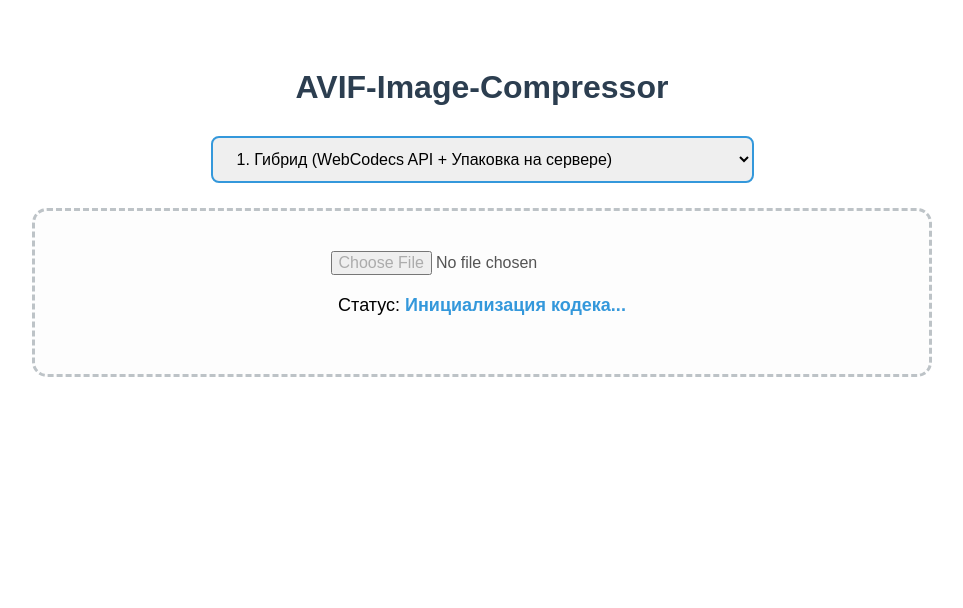
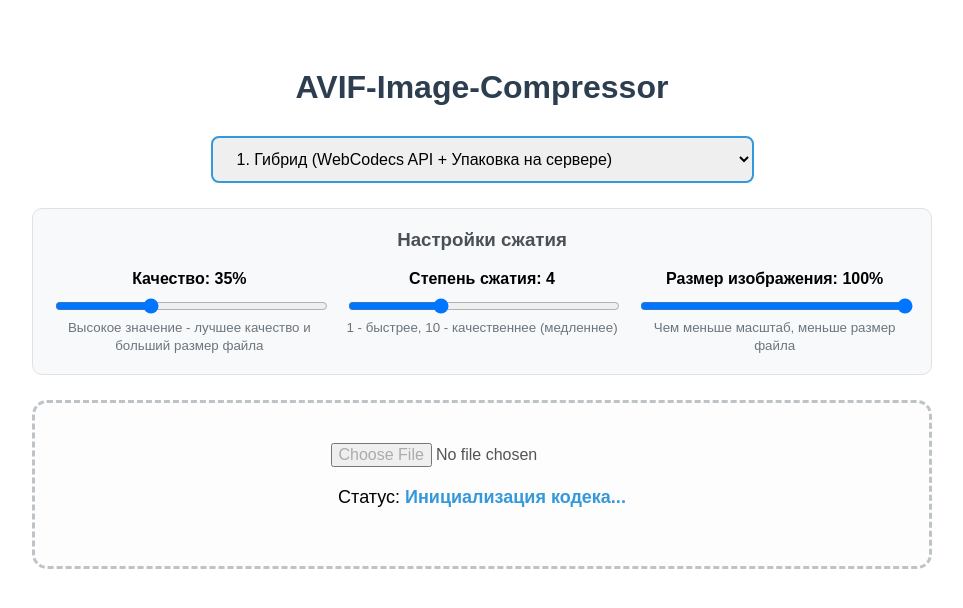
Before and after one commit to andrei11112014/AVIF-Image-Compressor, a React (Create React App) app in the folder compressor/: page / in a window 1280 px wide. Shown: the top 608 px of the page, without its empty margins (158-1121 px from the left). Built offline with nearby package versions, Linux system fonts and the light colour scheme.

Commit message:
Additional compression options: bitrate setting, compression ratio, resolution change

```diff
--- a/compressor/src/App.js
+++ b/compressor/src/App.js
@@ -6,6 +6,9 @@ function App() {
   const [isReady, setIsReady] = useState(false);
   const [mode, setMode] = useState('hybrid');
   const [stats, setStats] = useState(null);
+  const [quality, setQuality] = useState(35); //качество от 1 до 100 процентов
+  const [effort, setEffort] = useState(4); //степень сжатия от 1 до 10 (1 = быстрее, 10 = качественнее итд)
+  const [scale, setScale] = useState(100); //масштабирование от 10 до 100 процентов
 
   const worker = useMemo(() => new Worker(new URL('./Worker.js', import.meta.url)), []);
 
@@ -41,6 +44,9 @@ function App() {
     setStatus('Упаковка на сервере...');
     const formData = new FormData();
     formData.append('raw_av1', new Blob([rawData]));
+    //отправка настроек на сервер
+    formData.append('quality', quality);
+    formData.append('effort', effort);
 
     try {
       const res = await fetch('http://localhost:3001/wrap-avif', { method: 'POST', body: formData });
@@ -61,9 +67,18 @@ function App() {
     setStats(null);
     setStatus('Обработка...');
 
+    const compressionSettings = {
+      quality,
+      effort,
+      scale
+    };
+
     if (mode === 'server') {
       const fd = new FormData();
       fd.append('image', file);
+      fd.append('quality', quality);
+      fd.append('effort', effort);
+      fd.append('scale', scale);
       try {
         const res = await fetch('http://localhost:3001/compress', { method: 'POST', body: fd });
         if (!res.ok) throw new Error('Ошибка сервера');
@@ -80,7 +95,7 @@ function App() {
         await img.decode();
 
         const bitmap = await createImageBitmap(img, { imageOrientation: 'from-image' });
-        worker.postMessage({ bitmap, mode }, [bitmap]);
+        worker.postMessage({ bitmap, mode, settings: compressionSettings }, [bitmap]);
         URL.revokeObjectURL(img.src);
       } catch (err) {
         setStatus('Ошибка обработки изображения');
@@ -104,6 +119,63 @@ function App() {
             <option value="client_software">3. Автономно (Jsquash)</option>
             <option value="server">4. Сервер (GPU/CPU (FFmpeg + Sharp))</option>
           </select>
+        </div>
+
+        <div style={{
+          marginBottom: '25px',
+          padding: '20px',
+          backgroundColor: '#f8f9fa',
+          borderRadius: '10px',
+          border: '1px solid #dee2e6'
+        }}>
+          <h3 style={{ marginTop: 0, color: '#495057' }}>Настройки сжатия</h3>
+
+          <div style={{ display: 'grid', gridTemplateColumns: 'repeat(auto-fit, minmax(250px, 1fr))', gap: '20px' }}>
+            <div>
+              <label style={{ display: 'block', marginBottom: '8px', fontWeight: 'bold' }}>
+                Качество: {quality}%
+              </label>
+              <input
+                  type="range"
+                  min="1"
+                  max="100"
+                  value={quality}
+                  onChange={(e) => setQuality(parseInt(e.target.value))}
+                  style={{ width: '100%' }}
+              />
+              <small style={{ color: '#6c757d' }}>Высокое значение - лучшее качество и больший размер файла</small>
+            </div>
+
+            <div>
+              <label style={{ display: 'block', marginBottom: '8px', fontWeight: 'bold' }}>
+                Степень сжатия: {effort}
+              </label>
+              <input
+                  type="range"
+                  min="1"
+                  max="10"
+                  value={effort}
+                  onChange={(e) => setEffort(parseInt(e.target.value))}
+                  style={{ width: '100%' }}
+              />
+              <small style={{ color: '#6c757d' }}>1 - быстрее, 10 - качественнее (медленнее)</small>
+            </div>
+
+            <div>
+              <label style={{ display: 'block', marginBottom: '8px', fontWeight: 'bold' }}>
+                Размер изображения: {scale}%
+              </label>
+              <input
+                  type="range"
+                  min="10"
+                  max="100"
+                  value={scale}
+                  onChange={(e) => setScale(parseInt(e.target.value))}
+                  style={{ width: '100%' }}
+              />
+              <small style={{ color: '#6c757d' }}>Чем меньше масштаб, меньше размер файла</small>
+            </div>
+          </div>
         </div>
 
         <div style={{ border: '3px dashed #bdc3c7', padding: '40px', borderRadius: '15px', backgroundColor: '#fdfdfd' }}>
--- a/compressor/src/Worker.js
+++ b/compressor/src/Worker.js
@@ -6,7 +6,14 @@ import encode from '@jsquash/avif/encode';
 let ffmpeg = null;
 
 self.onmessage = async (e) => {
-    const { bitmap, mode, type } = e.data;
+    const { bitmap, mode, type, settings } = e.data;
+
+    //значения по умолчанию
+    const {
+        quality = 35,
+        effort = 4,
+        scale = 100
+    } = settings || {};
 
     if (type === 'WARMUP') {
         try { await encode(new ImageData(1, 1), { speed: 10 }); self.postMessage({ type: 'READY' }); } catch (err) {}
@@ -17,15 +24,25 @@ self.onmessage = async (e) => {
         if (mode === 'hybrid' || mode === 'client_fast') {
             const startTime = performance.now();
 
-            const canvas = new OffscreenCanvas(bitmap.width, bitmap.height);
+            const targetWidth = Math.floor(bitmap.width * (scale / 100));
+            const targetHeight = Math.floor(bitmap.height * (scale / 100));
+
+            const canvas = new OffscreenCanvas(targetWidth, targetHeight);
             const ctx = canvas.getContext('2d');
-            ctx.drawImage(bitmap, 0, 0);
+            ctx.drawImage(bitmap, 0, 0, targetWidth, targetHeight);
 
             const fixedBitmap = canvas.transferToImageBitmap();
             const { width, height } = fixedBitmap;
             bitmap.close();
 
             let encodedChunk = null;
+
+            //расчет битрейта на основе качества
+            //quality 1-100 -> bitrate 500000-10000000
+            const baseBitrate = 500000;
+            const maxBitrate = 10000000;
+            const bitrate = Math.floor(baseBitrate + (quality / 100) * (maxBitrate - baseBitrate));
+
             const encoder = new VideoEncoder({
                 output: (chunk) => {
                     const data = new Uint8Array(chunk.byteLength);
@@ -35,12 +52,7 @@ self.onmessage = async (e) => {
                 error: (err) => { throw err; }
             });
 
-            encoder.configure({
-                codec: 'av01.0.04M.08',
-                width: width,
-                height: height,
-                hardwareAcceleration: 'prefer-software'
-            });
+            encoder.configure({ codec: 'av01.0.04M.08', width: width, height: height, bitrate: bitrate, hardwareAcceleration: 'prefer-software' });
 
             encoder.encode(new VideoFrame(fixedBitmap, { timestamp: 0 }), { keyFrame: true });
             await encoder.flush();
@@ -61,12 +73,18 @@ self.onmessage = async (e) => {
             }
         } else if (mode === 'client_software') {
             const startTime = performance.now();
-            const canvas = new OffscreenCanvas(bitmap.width, bitmap.height);
+            const targetWidth = Math.floor(bitmap.width * (scale / 100));
+            const targetHeight = Math.floor(bitmap.height * (scale / 100));
+            const canvas = new OffscreenCanvas(targetWidth, targetHeight);
             const ctx = canvas.getContext('2d');
-            ctx.drawImage(bitmap, 0, 0);
+            ctx.drawImage(bitmap, 0, 0, targetWidth, targetHeight);
             const imageData = ctx.getImageData(0, 0, canvas.width, canvas.height);
 
-            const avifBuffer = await encode(imageData, { quality: 35, speed: 10 });
+            //конвертация effort в speed
+            //effort 1-10 -> speed 10-1 (инвертировано: 10 - быстрее, 1- качественнее)
+            const speed = 11 - effort;
+
+            const avifBuffer = await encode(imageData, { quality: quality, speed: speed });
             self.postMessage({ type: 'DONE', data: new Uint8Array(avifBuffer), duration: (performance.now()-startTime).toFixed(2), label: 'WASM' }, [avifBuffer]);
             bitmap.close();
         }
```
Also changed, not shown: 1 other file (tests, documents, lock files or other folders).
